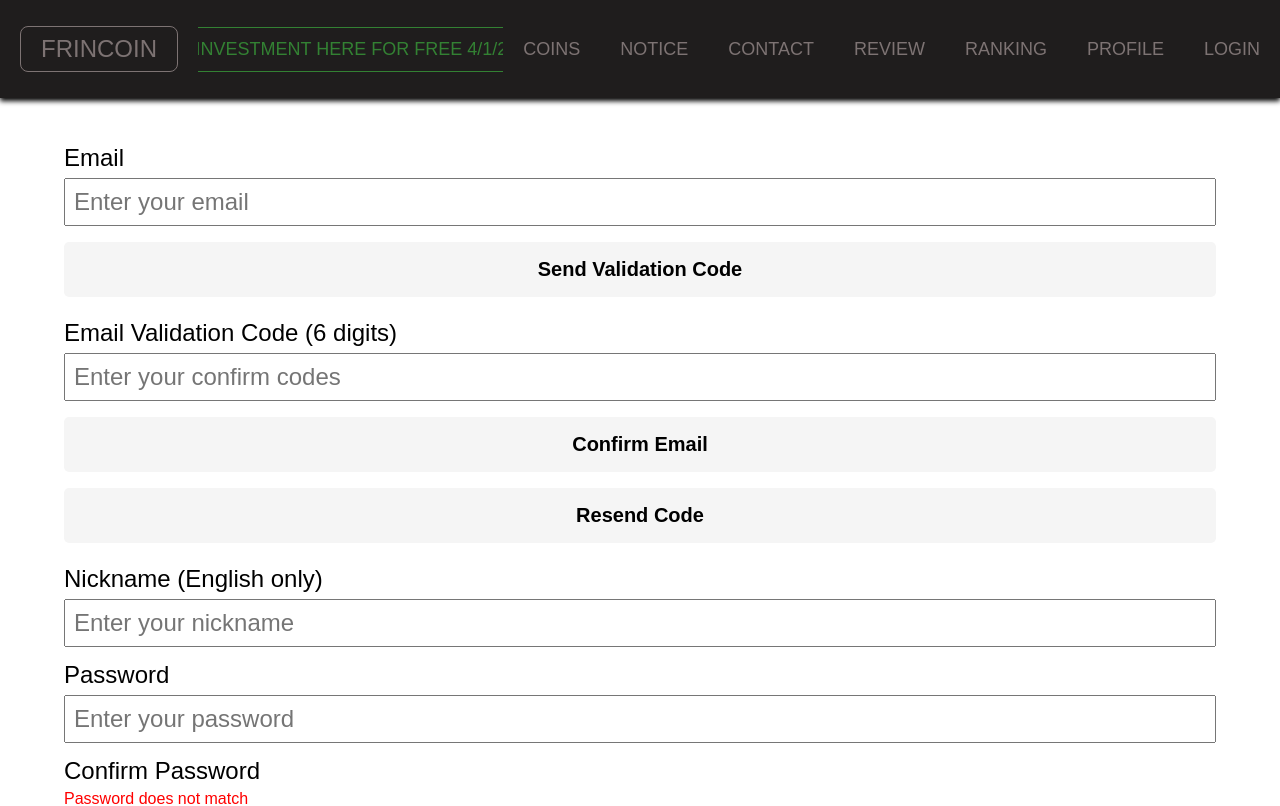
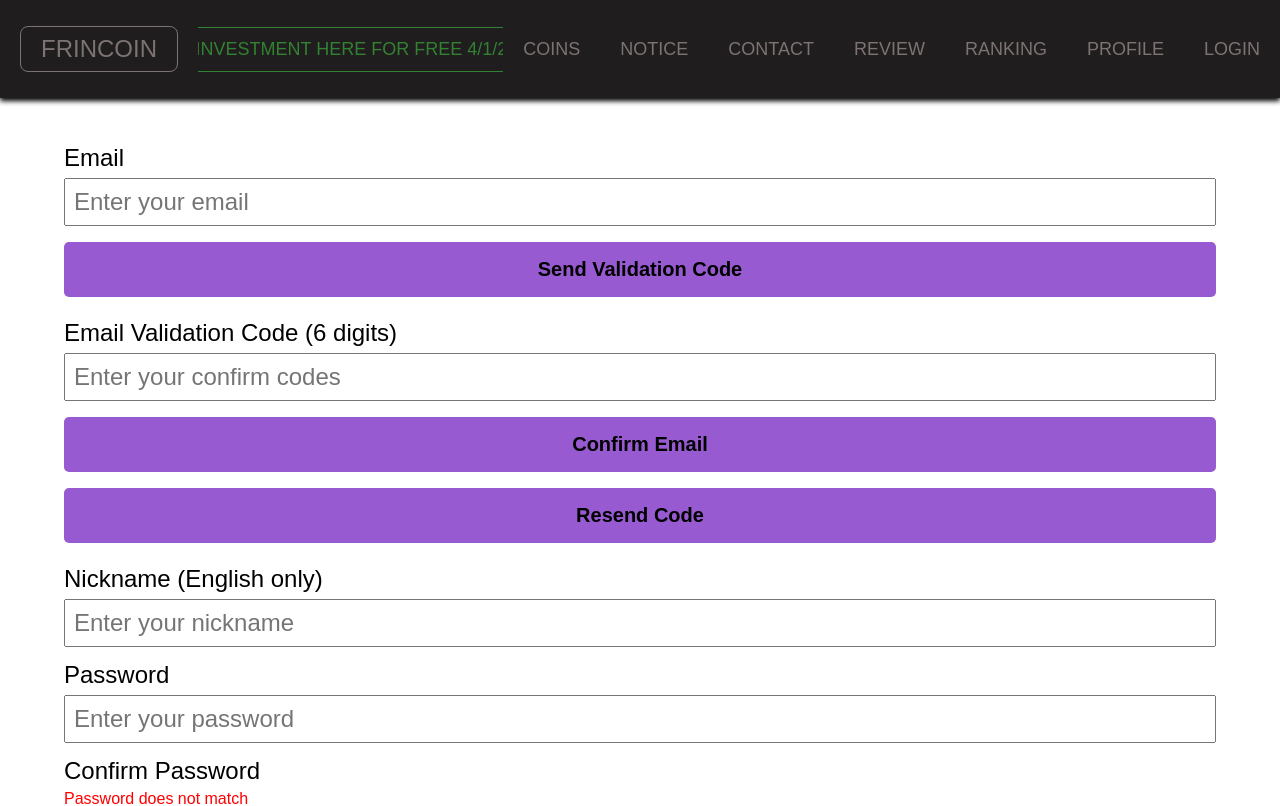
Before and after one commit to a1603169/FRINCOIN_simulated_bitcoin_investment_app, a React (Create React App) app: page /registration in a window 1280 px wide. Shown: the top 806 px of the page. Built offline with nearby package versions, Linux system fonts and the light colour scheme.

Commit message:
color changed

```diff
--- a/src/pages/users/RegisterationPage/RegisterationPage.module.css
+++ b/src/pages/users/RegisterationPage/RegisterationPage.module.css
@@ -32,7 +32,7 @@
 
 .form_button {
   padding: 1rem 2rem;
-  background-color: #f5f5f5;
+  background-color: rgb(151, 90, 208);
   border: none;
   border-radius: 5px;
   margin-top: 1rem;
```
